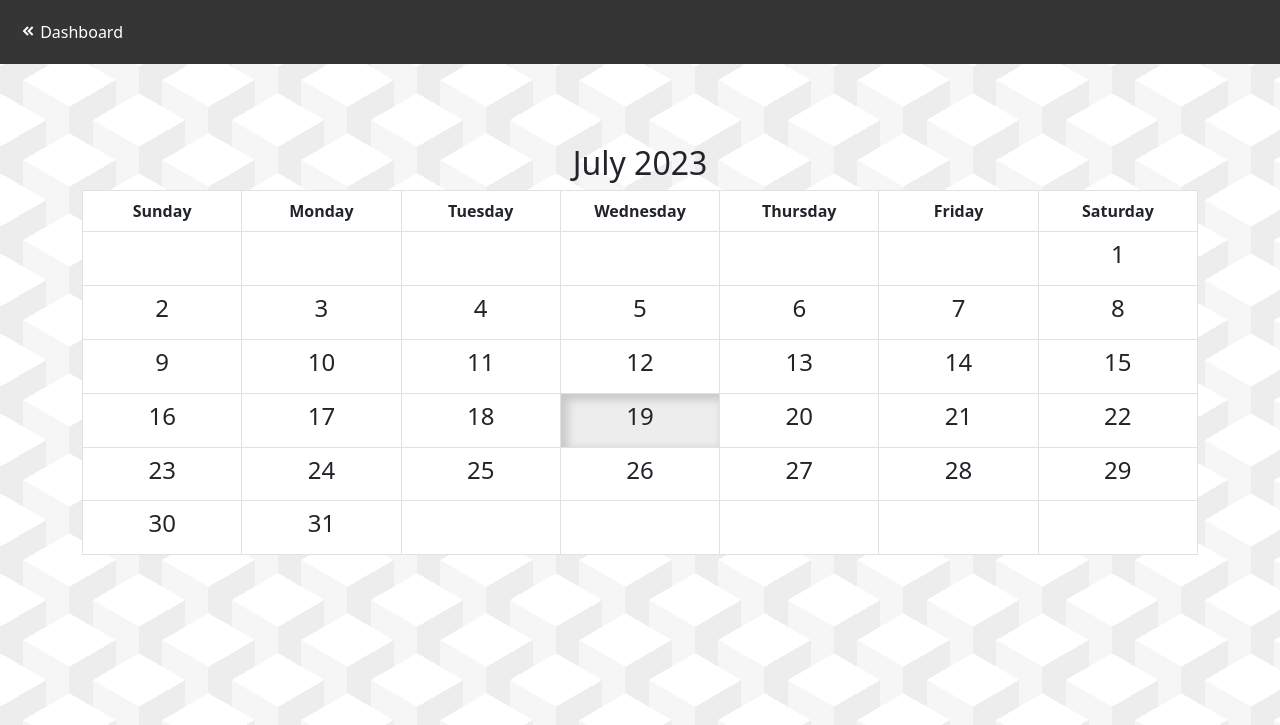
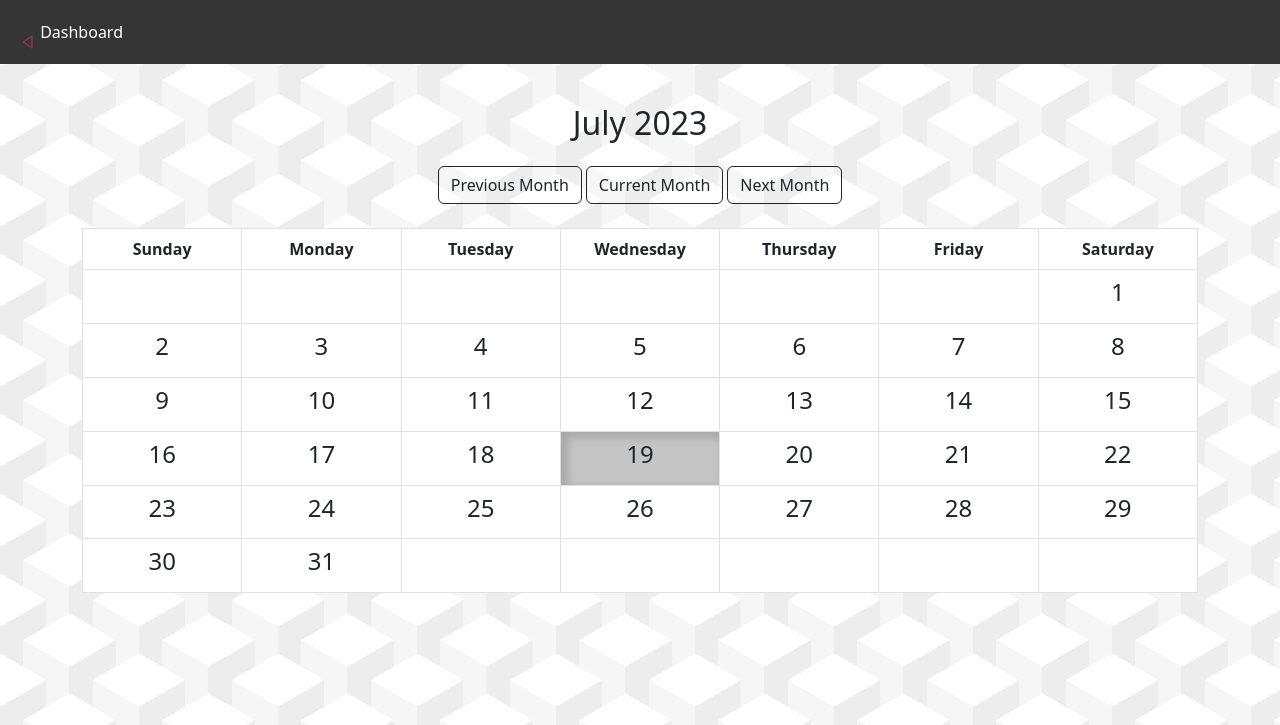
Before and after one commit to UmayrNordien/inventorymanagement, a PHP site: page /calendar-workspace/calendar.php in a window 1280 px wide. Shown: the top 725 px of the page. Run offline with PHP 8.4, Linux system fonts and the light colour scheme.

Commit message:
updated calendar previous/next months & styling (:

```diff
--- a/calendar-workspace/calendar.php
+++ b/calendar-workspace/calendar.php
@@ -1,4 +1,5 @@
 <?php
+
 function build_calendar($month, $year){
     // create an array of days in the week
     $daysofWeek = array('Sunday','Monday', 'Tuesday', 'Wednesday', 'Thursday', 'Friday', 'Saturday');
@@ -18,12 +19,18 @@ function build_calendar($month, $year){
     // now creating the HTML table //
     $calendar = "<table class='table table-bordered'>";
     $calendar .= "<center><h2>$monthName $year</h2></center>";
-
     $calendar .= "<tr>"; // [OPEN TR ROW]
     // creating calendar headers //
     foreach($daysofWeek as $day) {
+
         $calendar .= "<th class='header'>$day</th>";
     }
+    // previous and next buttons
+    $calendar .= "<div class='text-center mt-4 mb-4'>";
+    $calendar .= "<a class='btn btn-xs btn-outline-dark me-1' href='?month=".date('m', mktime(0,0,0,$month-1,1,$year))."&year=".date('Y',mktime(0,0,0,$month-1,1,$year))."'>Previous Month</a>";
+    $calendar .= "<a class='btn btn-xs btn-outline-dark me-1' href='?month=".date('m')."&year=".date('Y')."'>Current Month</a>";
+    $calendar .= "<a class='btn btn-xs btn-outline-dark' href='?month=".date('m', mktime(0,0,0,$month+1,1,$year))."&year=".date('Y',mktime(0,0,0,$month+1,1,$year))."'>Next Month</a></center><br>";
+
     $calendar .= "</tr><tr>"; // [CLOSE TR ROW][OPEN TR ROW]
 
     // the variable $dayofWeek will make sure that there is only 7 col on the table //
@@ -104,13 +111,21 @@ function build_calendar($month, $year){
         .navbar {
             background-color: #353535;
             padding: 20px;
-            margin-bottom: 10vh;
+            margin-bottom: 5vh;
         }
 
         .navbar a {
             text-decoration: none;
             color: #fff;
             margin-right: 20px;
+        }
+        .navbar i {
+            font-text-decoration: none;
+            color: #FE347E;
+        }
+        .navbar i:hover {
+            font-text-decoration: none;
+            color: #83EEFF;
         }
 
         table {
@@ -123,7 +138,7 @@ function build_calendar($month, $year){
         }
 
         .today {
-            background-color: #ededed !important;
+            background-color: #c5c5c5 !important;
             box-shadow: inset 5px 4px 9px 2px rgba(51, 51, 51, 0.192) !important;
         }
     </style>
@@ -131,15 +146,20 @@ function build_calendar($month, $year){
 <body>
     <!-- Navigation -->
     <div class="navbar">
-        <a href="../index.php"><i class='bx bxs-chevrons-left'></i> Dashboard</a>
+        <a href="../index.php"><i class='bx bx-left-arrow bx-fade-down' ></i> Dashboard</a>
     </div>
     <div class="container">
         <div class="row">
             <div class="col-md-12">
                 <?php
                  $dateComponents = getdate();
-                 $month = $dateComponents['mon'];
-                 $year = $dateComponents['year'];
+                 if(isset($_GET['month']) && isset($_GET['year'])){
+                    $month = $_GET['month'];
+                    $year = $_GET['year'];
+                     }else{
+                    $month = $dateComponents['mon'];
+                    $year = $dateComponents['year'];
+                    }
                  echo build_calendar($month, $year);
                 ?>
             </div>
--- /dev/null
+++ b/css.css
@@ -0,0 +1,3 @@
+body{
+    color: #c5c5c5;
+}
--- a/index.php
+++ b/index.php
@@ -125,7 +125,7 @@ if (isset($_GET['logout'])) {
 
     .logout-btn a {
         padding: 10px 15px;
-        background-color: #f44336;
+        background-color: #FE347E;
         color: #fff;
         border: none;
         border-radius: 5px;
@@ -134,7 +134,7 @@ if (isset($_GET['logout'])) {
     }
 
     .logout-btn a:hover {
-        background-color: #d32f2f;
+        background-color: #83EEFF !important;
     }
 
     .welcome-message {
```
Also changed, not shown: table.php (+10 -1 lines).
